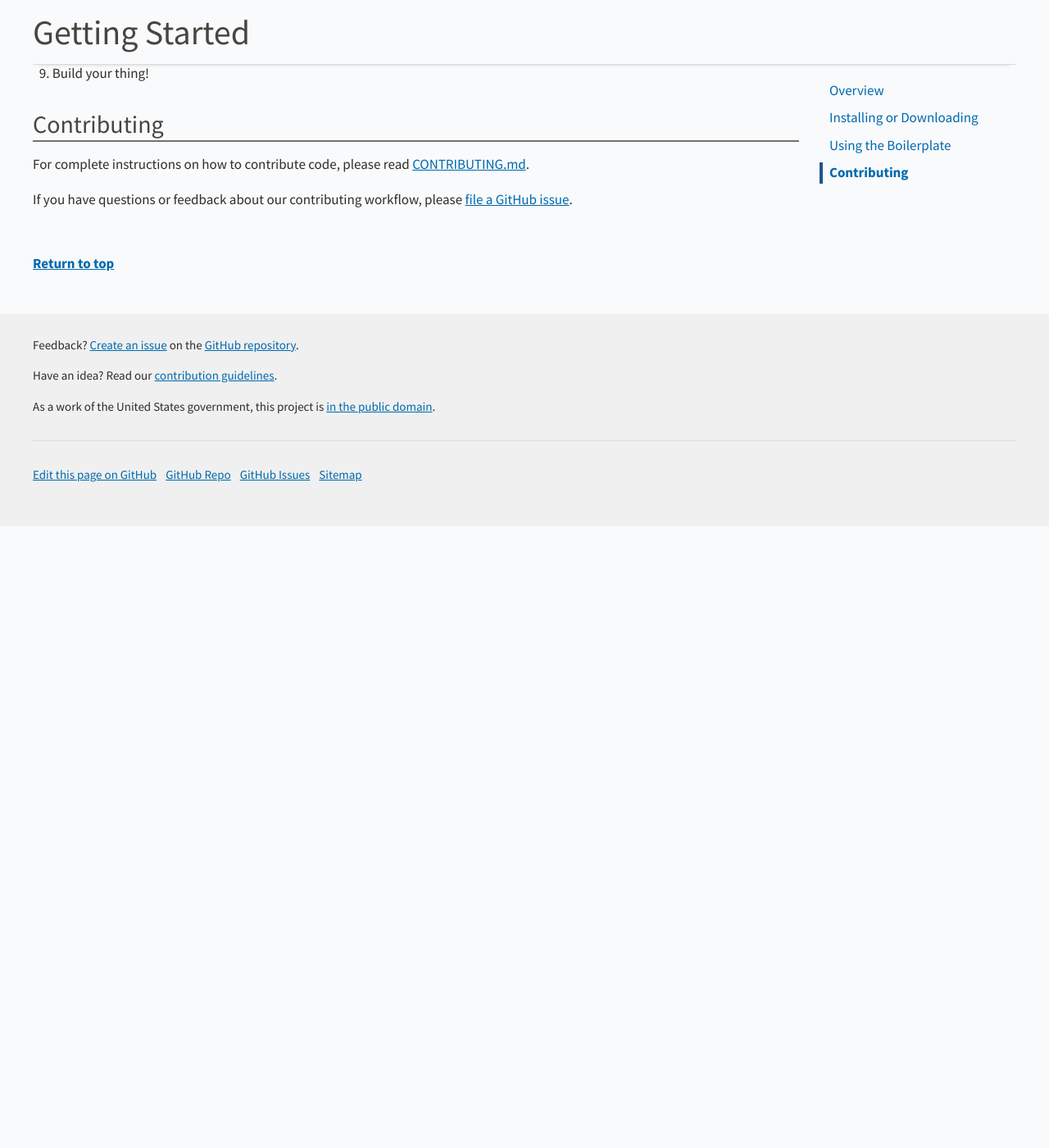
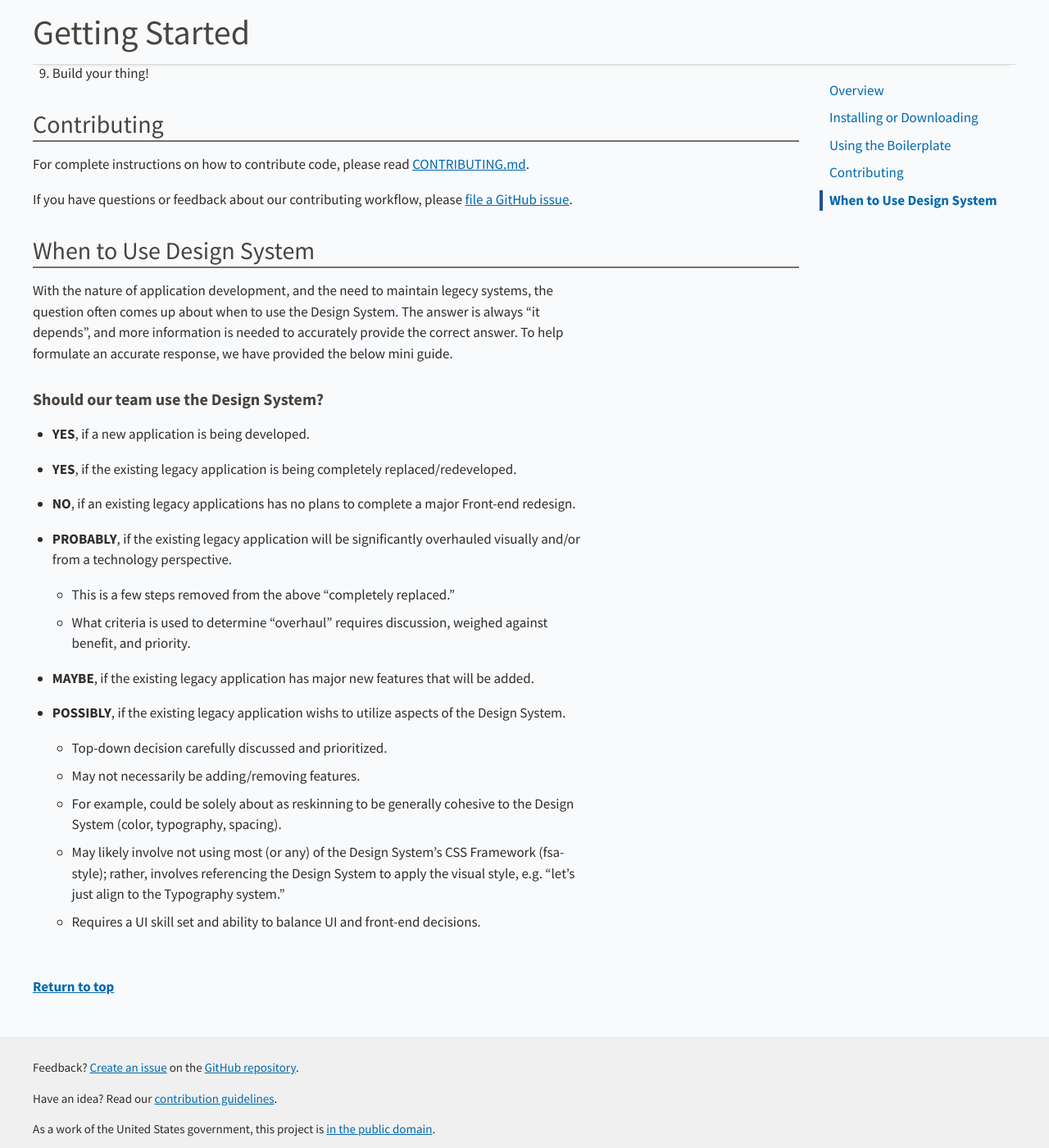
Before and after one commit to USDA-FSA/fsa-design-system, a Jekyll site: the page built from getting-started/index.md, in a window 1280 px wide and 1400 px high, scrolled down 3392 px. Shown: the whole window at 82% size. Built offline with Jekyll 4.4.1, drawn with Linux system fonts in a browser that asks for light colours; before the commit the page ends 4022 px from its top, so only the background shows below that.

Commit message:
adding Should I section [appends #233]

```diff
--- a/getting-started/index.md
+++ b/getting-started/index.md
@@ -13,7 +13,7 @@ It was created and maintained within FPAC's ISSDOB/FBCSS division, and is heavil
 
 ### Release History
 
-Details about each release's significant updates and  compatibility changes are available in our [release history](https://github.com/USDA-FSA/fsa-style/releases).
+Details about each release's significant updates and compatibility changes are available in our [release history](https://github.com/USDA-FSA/fsa-style/releases).
 
 ## Installing or Downloading
 
@@ -137,3 +137,30 @@ All of these designs are also available in various file formats, which are avail
 For complete instructions on how to contribute code, please read [CONTRIBUTING.md](https://github.com/USDA-FSA/fsa-design-system/blob/gh-pages/CONTRIBUTING.md).
 
 If you have questions or feedback about our contributing workflow, please  [file a GitHub issue](https://github.com/usda=fsa/fsa-style/issues).
+
+## When to Use Design System
+
+With the nature of application development, and the need to maintain legecy systems, the question often comes up about when to use the Design System. The answer is always "it depends", and more information is needed to accurately provide the correct answer. To help formulate an accurate response, we have provided the below mini guide.
+
+### Should our team use the Design System?
+
+- **YES**, if a new application is being developed.
+
+- **YES**, if the existing legacy application is being completely replaced/redeveloped.
+
+- **NO**, if an existing legacy applications has no plans to complete a major Front-end redesign.
+
+- **PROBABLY**, if the existing legacy application will be significantly overhauled visually and/or from a technology perspective.
+
+  - This is a few steps removed from the above “completely replaced.”
+  - What criteria is used to determine “overhaul” requires discussion, weighed against benefit, and priority.
+
+- **MAYBE**, if the existing legacy application has major new features that will be added.
+
+- **POSSIBLY**, if the existing legacy application wishs to utilize aspects of the Design System.
+
+  - Top-down decision carefully discussed and prioritized.
+  - May not necessarily be adding/removing features.
+  - For example, could be solely about as reskinning to be generally cohesive to the Design System (color, typography, spacing).
+  - May likely involve not using most (or any) of the Design System’s CSS Framework (fsa-style); rather, involves referencing the Design System to apply the visual style, e.g. "let's just align to the Typography system."
+  - Requires a UI skill set and ability to balance UI and front-end decisions.
```
